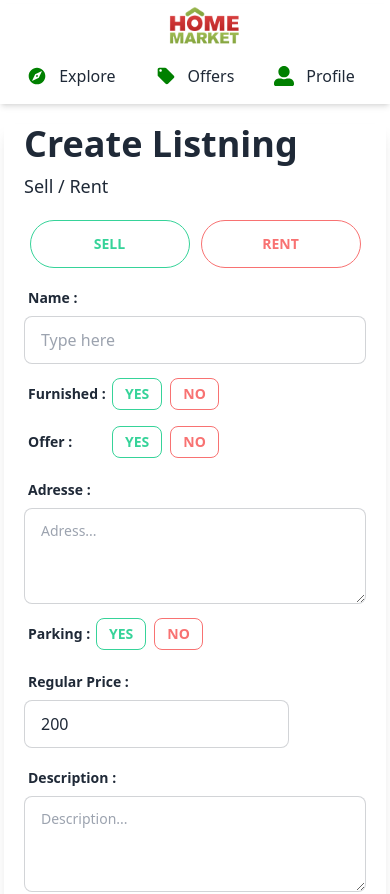
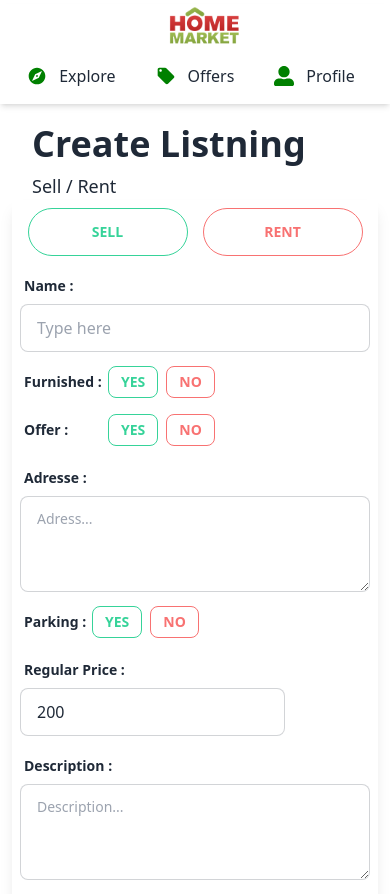
Before and after one commit to oussamataali97/home-market-place, a React (Create React App) app: page /create-listning in a window 390 px wide. Shown: the top 894 px of the page. Built offline with nearby package versions, Linux system fonts and the light colour scheme; no server answers; sample sign-in values are in the browser's storage.

Commit message:
fix style on mobile screen

```diff
--- a/src/pages/CreateListning.js
+++ b/src/pages/CreateListning.js
@@ -109,14 +109,14 @@ visible={true}
 
   }
   return (
-    <div className='m-1  shadow-lg'>
+    <div className='m-3 '>
 
 
       <p className='text-4xl font-bold  mt-5 ml-5'>Create Listning</p>
       <p className='font-light text-lg mt-2 ml-5'>Sell / Rent </p>
 
 
-        <form action="" onSubmit={handleSubmit} className='space-y-3 md:w-[60%] lg:w-1/2 mx-auto p-5 mb-5 mx-2 '>
+        <form action="" onSubmit={handleSubmit} className='space-y-3 shadow-lg md:w-[60%] lg:w-1/2 mx-auto p-2 mb-5  '>
         <div className="buttonsNav flex justify-around ">
         <button type='button' className={type ==='sell' ? `btn btn-warning md:w-[46%] w-40 rounded-full` : `btn btn-outline btn-success  md:w-[46%] w-40 rounded-full` }  id="type" value="sell" onClick={onMutate} >Sell</button>
         <button  type='button' className={type ==='rent' ? `btn btn-warning md:w-[46%] w-40 rounded-full` : `btn btn-outline btn-error  md:w-[46%] w-40 rounded-full`}  id="type" value="rent" onClick={onMutate} >Rent</button>
```
